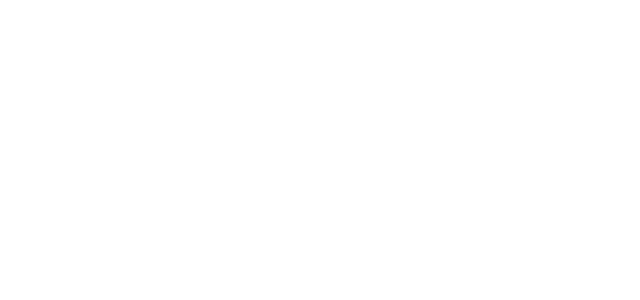
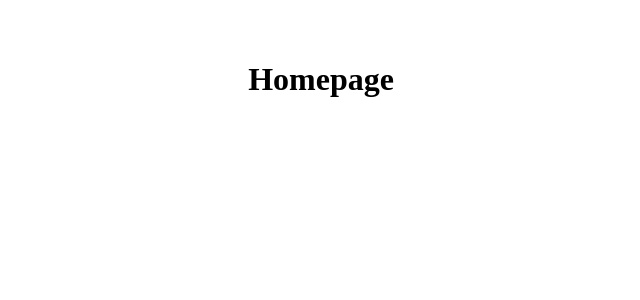
Before and after one commit to NOBLE2008/world-tracker, a React (Vite) app: page / in a window 1280 px wide. Before the commit this address had no page. Shown: the top 300 px of the page, without its empty margins (319-959 px from the left). Built offline with nearby package versions, Linux system fonts and the light colour scheme.

Commit message:
Implemented the basic routing

```diff
--- a/src/App.jsx
+++ b/src/App.jsx
@@ -1,11 +1,17 @@
 import { useState } from "react";
 import "./App.css";
 import { BrowserRouter, Route, Routes } from "react-router-dom";
+import Homepage from "./pages/Homepage";
+import Pricing from "./pages/Pricing";
+import Product from "./pages/Product";
 
 function App() {
   return (
     <BrowserRouter>
       <Routes>
+        <Route path="/" element={<Homepage />} />
+        <Route path="/pricing" element={<Pricing />} />
+        <Route path="/product" element={<Product />} />
       </Routes>
     </BrowserRouter>
   )
```
